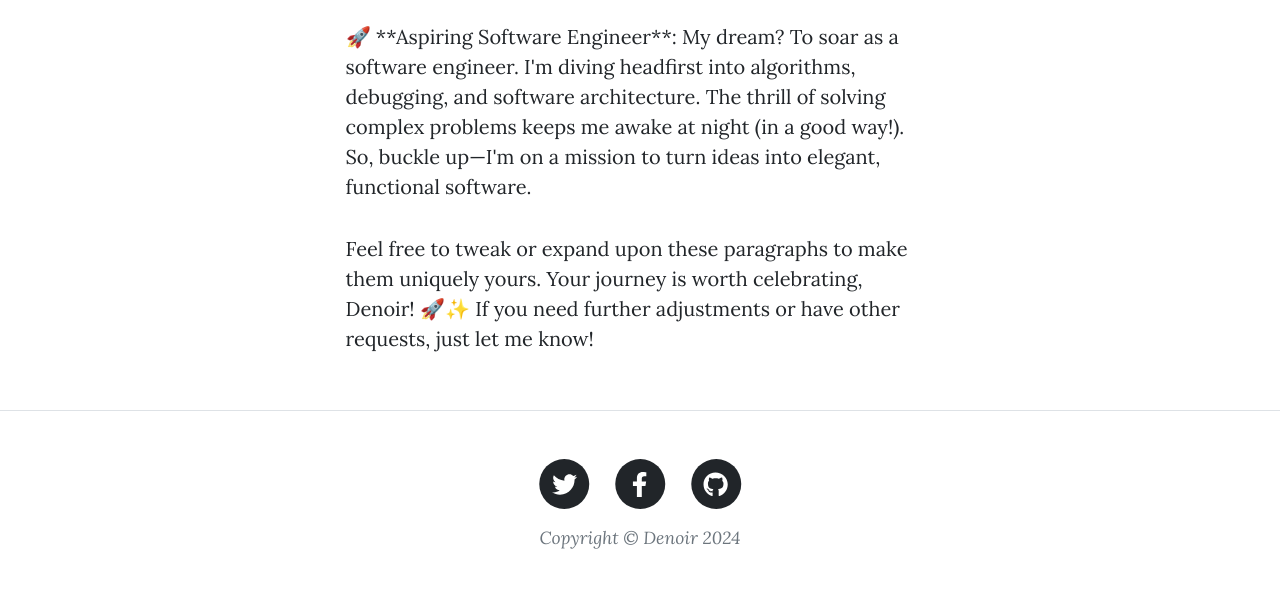
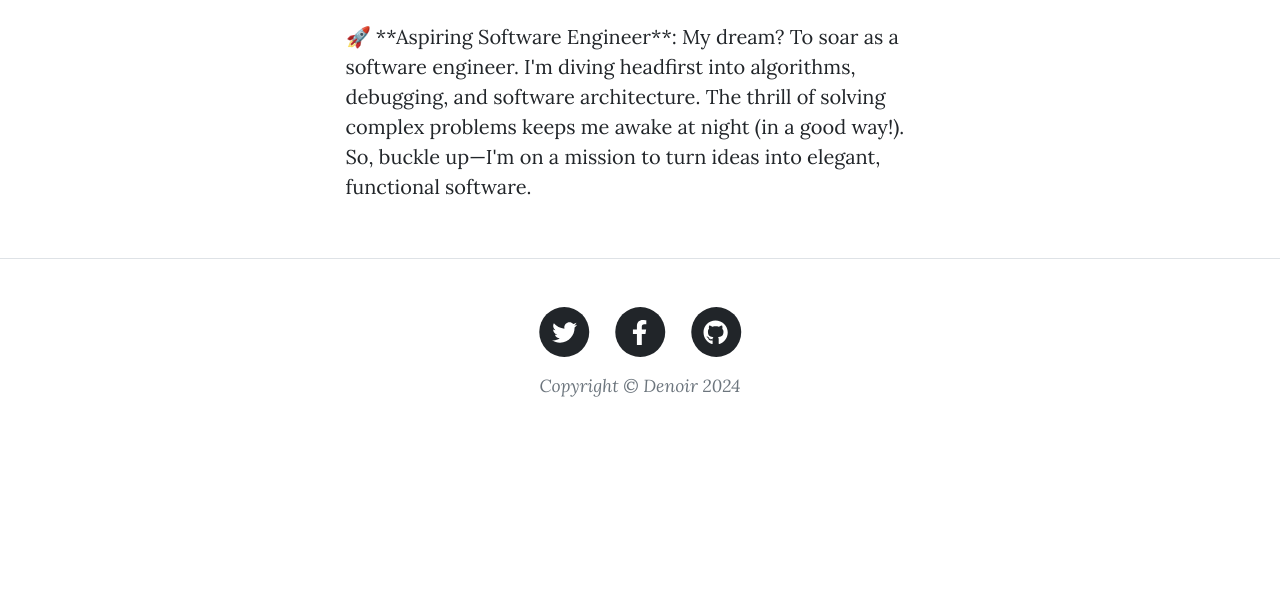
Before and after one commit to codeno1r/DenoirBlog, a Flask app: page /about in a window 1280 px wide. Shown: the part 1014-1614 px from the top of the page. After the commit the page ends 1411 px from the top, so only its background shows below. Run offline with Flask 3, Linux system fonts and the light colour scheme; some libraries are stand-ins or nearby versions.

Commit message:
update about template

```diff
--- a/templates/about.html
+++ b/templates/about.html
@@ -27,9 +27,6 @@
         <p>
           🚀 **Aspiring Software Engineer**: My dream? To soar as a software engineer. I'm diving headfirst into algorithms, debugging, and software architecture. The thrill of solving complex problems keeps me awake at night (in a good way!). So, buckle up—I'm on a mission to turn ideas into elegant, functional software.
         </p>
-        <p>
-          Feel free to tweak or expand upon these paragraphs to make them uniquely yours. Your journey is worth celebrating, Denoir! 🚀✨ If you need further adjustments or have other requests, just let me know!
-        </p>
       </div>
     </div>
   </div>
```
